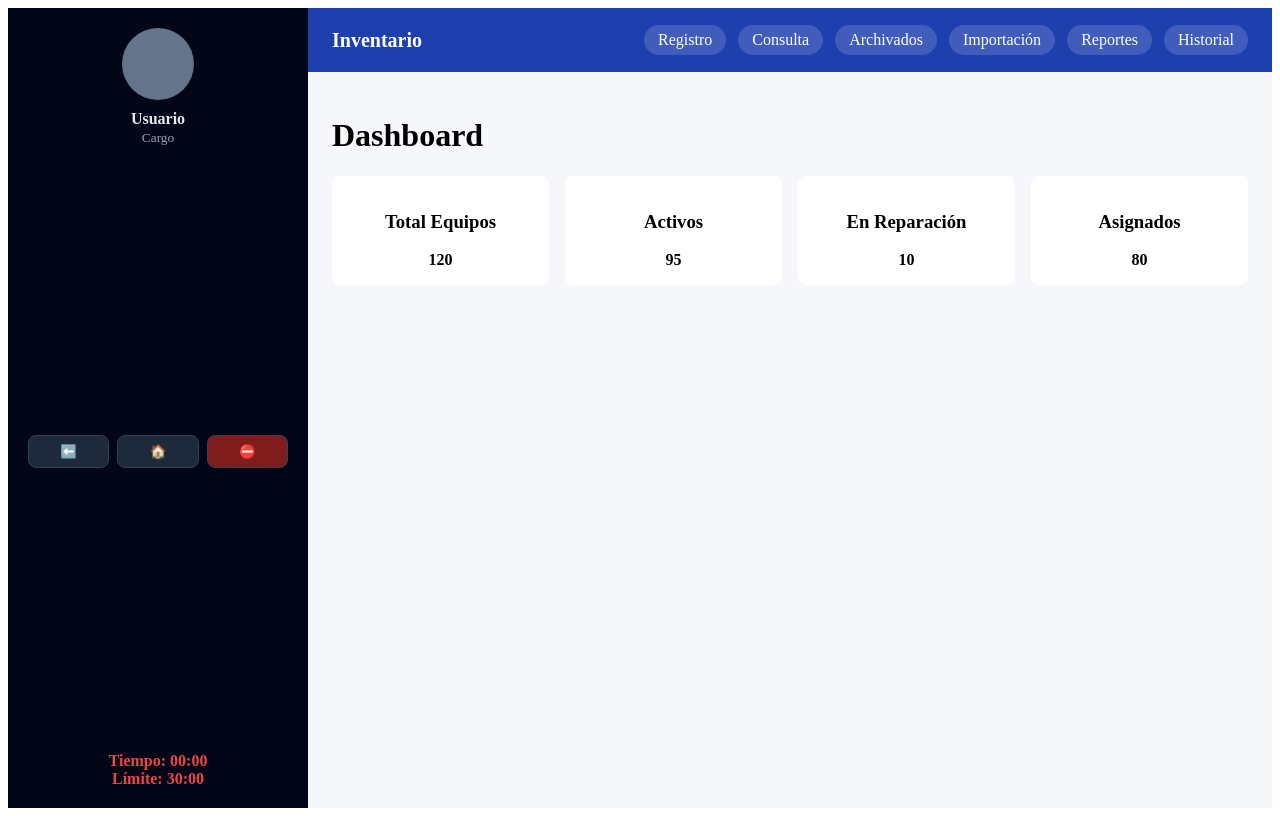
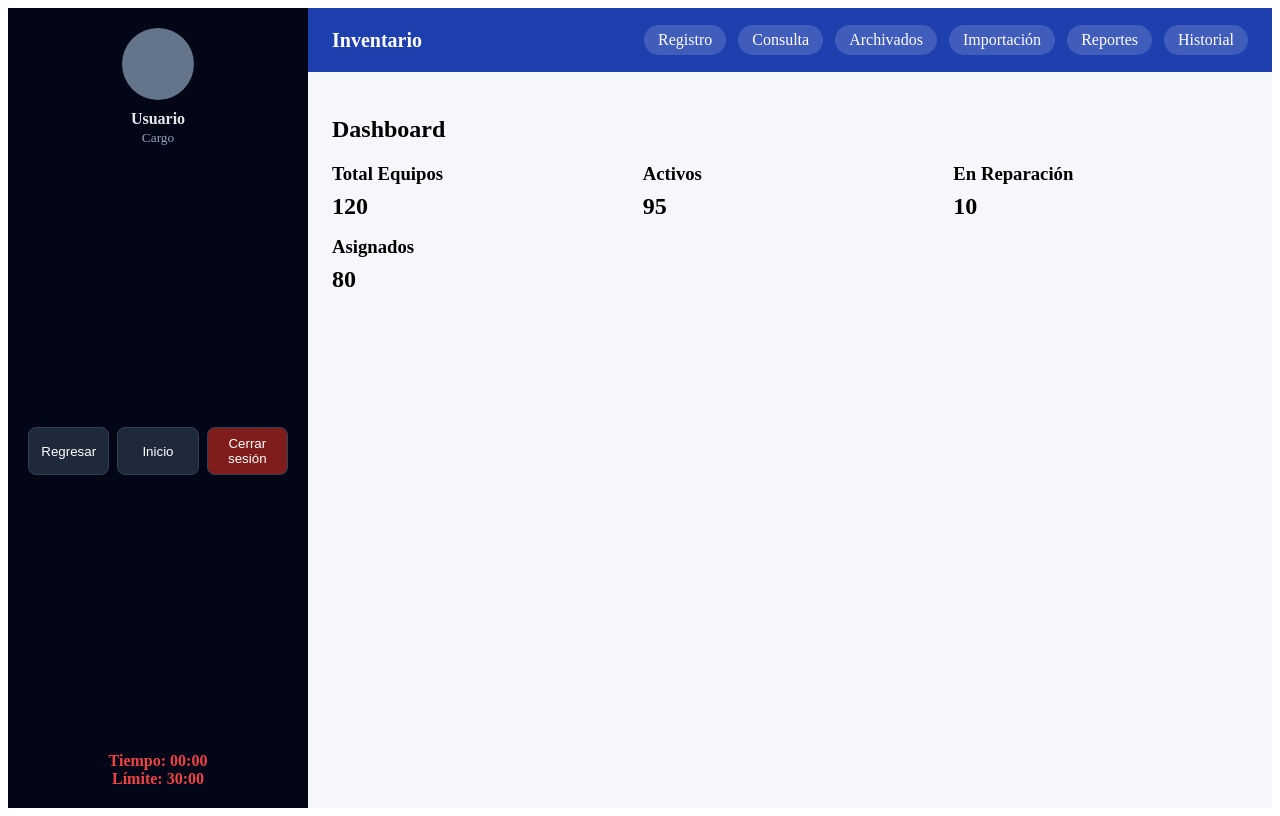
Before and after one commit to Rebeca-Bonilla/inventario-soporte-real, a Vue app in the folder frontend/: page /app/dashboard in a window 1280 px wide. Built offline with nearby package versions, Linux system fonts and the light colour scheme.

Commit message:
mantenimiento

```diff
--- a/frontend/src/components/CampoInput.vue
+++ b/frontend/src/components/CampoInput.vue
@@ -24,6 +24,7 @@ const emit = defineEmits<{
 
     <div v-else class="fake"></div>
   </div>
+
 </template>
 
 <style scoped>
--- a/frontend/src/components/EquipoForm.vue
+++ b/frontend/src/components/EquipoForm.vue
@@ -40,7 +40,6 @@ const rightRows = [
 const getCampo = (side: 'left' | 'right', key: string) =>
   equipoFields[props.tipo]?.[side]?.find(f => f.key === key)
 </script>
-
 <template>
   <div class="form-wrapper">
     <div class="col">
--- a/frontend/src/components/SidebarView.vue
+++ b/frontend/src/components/SidebarView.vue
@@ -1,5 +1,6 @@
 <script setup lang="ts">
 import { useRouter } from 'vue-router'
+
 
 const props = defineProps<{
   isMobile: boolean
@@ -20,6 +21,12 @@ const logout = () => router.push('/login')
 </script>
 
 <template>
+  <div
+    v-if="isMobile && open"
+    class="overlay"
+    @click="emit('close')"
+  />
+
   <aside
     class="sidebar"
     :class="{ mobile: isMobile, open }"
@@ -41,9 +48,9 @@ const logout = () => router.push('/login')
     </nav>
 
     <div class="actions">
-      <button @click="back" title="Regresar">⬅️</button>
-      <button @click="home" title="Inicio">🏠</button>
-      <button @click="logout" title="Cerrar sesión">⛔</button>
+      <button @click="back" title="Regresar">Regresar</button>
+      <button @click="home" title="Inicio">Inicio</button>
+      <button @click="logout" title="Cerrar sesión">Cerrar sesión</button>
     </div>
 
     <div class="time">
@@ -146,4 +153,12 @@ const logout = () => router.push('/login')
   color: #ef4444;
   font-weight: bold;
 }
+/* OVERLAY */
+.overlay {
+  position: fixed;
+  inset: 0;
+  background: rgba(0, 0, 0, 0.35);
+  z-index: 40;
+}
+
 </style>
--- a/frontend/src/layouts/MainLayout.vue
+++ b/frontend/src/layouts/MainLayout.vue
@@ -49,6 +49,8 @@ onMounted(() => {
   flex: 1;
   display: flex;
   flex-direction: column;
+  background: var(--bg-main);
+
 }
 
 .page {
@@ -58,4 +60,5 @@ onMounted(() => {
   overflow-y: auto;
   overflow-x: auto;
 }
+
 </style>
--- a/frontend/src/views/DashboardView.vue
+++ b/frontend/src/views/DashboardView.vue
@@ -1,32 +1,43 @@
 <template>
-  <div>
+  <section>
     <h1>Dashboard</h1>
 
-    <div class="stats">
-      <StatCard title="Total Equipos" value="120" />
-      <StatCard title="Activos" value="95" />
-      <StatCard title="En Reparación" value="10" />
-      <StatCard title="Asignados" value="80" />
+    <div class="cards">
+      <div class="card">
+        <h3>Total Equipos</h3>
+        <strong>120</strong>
+      </div>
+
+      <div class="card">
+        <h3>Activos</h3>
+        <strong>95</strong>
+      </div>
+
+      <div class="card">
+        <h3>En Reparación</h3>
+        <strong>10</strong>
+      </div>
+
+      <div class="card">
+        <h3>Asignados</h3>
+        <strong>80</strong>
+      </div>
     </div>
-  </div>
+  </section>
 </template>
 
-<script setup lang="ts">
-import StatCard from '../components/StatCard.vue'
-</script>
-
 <style scoped>
-.stats {
-  display: grid;
-  grid-template-columns: repeat(auto-fit, minmax(180px, 1fr));
-  gap: 1rem;
-}
-.dashboard-cards {
+.cards {
   display: grid;
   grid-template-columns: repeat(auto-fit, minmax(220px, 1fr));
-  gap: 20px;
-  width: 100%;
-  margin-top: 24px;
+  gap: 16px;
 }
 
+.card h3 {
+  margin: 0 0 8px;
+}
+
+.card strong {
+  font-size: 1.5em;
+}
 </style>
--- a/frontend/src/views/RegistroView.vue
+++ b/frontend/src/views/RegistroView.vue
@@ -8,7 +8,9 @@ import type { EquipoTipo } from '../shared/equipoFields'
    STATE
 ================================ */
 const tipoEquipo = ref<EquipoTipo>('computadora')
-const form = ref<Record<string, any>>({})
+const form = ref<Record<string, any>>({
+  fecha_registro: new Date().toISOString().slice(0, 10)
+})
 
 /* ===============================
    ACCIONES
@@ -29,8 +31,13 @@ const guardarLocal = () => {
   alert('Equipo guardado localmente')
 }
 
+const hoyISO = () => {
+  const d = new Date()
+  return d.toISOString().slice(0, 10)
+}
+
 const anadir = async () => {
-  /* 🔴 MUY IMPORTANTE:
+  /* MUY IMPORTANTE: 🌸🌸🌸
      Convertimos el objeto reactivo en uno plano */
   const data = JSON.parse(JSON.stringify(form.value))
 
@@ -64,12 +71,12 @@ const anadir = async () => {
 
     if (!res.ok) throw new Error()
 
-    alert('✅ Equipo guardado correctamente')
+    alert('Equipo guardado correctamente')
 
     for (const key in form.value) delete form.value[key]
     localStorage.removeItem('registro_equipo_temp')
   } catch (e) {
-    alert('❌ No se pudo guardar el equipo')
+    alert('No se pudo guardar el equipo')
   }
 }
 
@@ -78,12 +85,19 @@ const anadir = async () => {
 ================================ */
 onMounted(() => {
   const saved = localStorage.getItem('registro_equipo_temp')
-  if (!saved) return
 
-  const parsed = JSON.parse(saved)
-  tipoEquipo.value = parsed.tipo
-  Object.assign(form.value, parsed.data)
+  if (saved) {
+    const parsed = JSON.parse(saved)
+    tipoEquipo.value = parsed.tipo
+    Object.assign(form.value, parsed.data)
+  }
+
+  // 👉 fecha por default SOLO si no existe
+  if (!form.value.fecha_registro) {
+    form.value.fecha_registro = hoyISO()
+  }
 })
+
 </script>
 
 <template>
@@ -104,7 +118,7 @@ onMounted(() => {
 
         <div class="right">
           <button class="btn" @click="guardarLocal">Guardar</button>
-          <button class="btn" @click="anadir">Añadir</button>
+          <button class="btn btn-primary" @click="anadir">Añadir</button>
         </div>
       </div>
     </div>
@@ -142,4 +156,16 @@ onMounted(() => {
 .btn:hover {
   background: #d6d6d6;
 }
+
+.btn-primary {
+  background: #2563eb;        /* azul bonito */
+  border-color: #2563eb;
+  color: white;
+}
+
+.btn-primary:hover {
+  background: #1d4ed8;
+  border-color: #1d4ed8;
+}
+
 </style>
```
Also changed, not shown: frontend/src/shared/theme.ts (added), frontend/src/style.css (line endings or trailing spaces).
